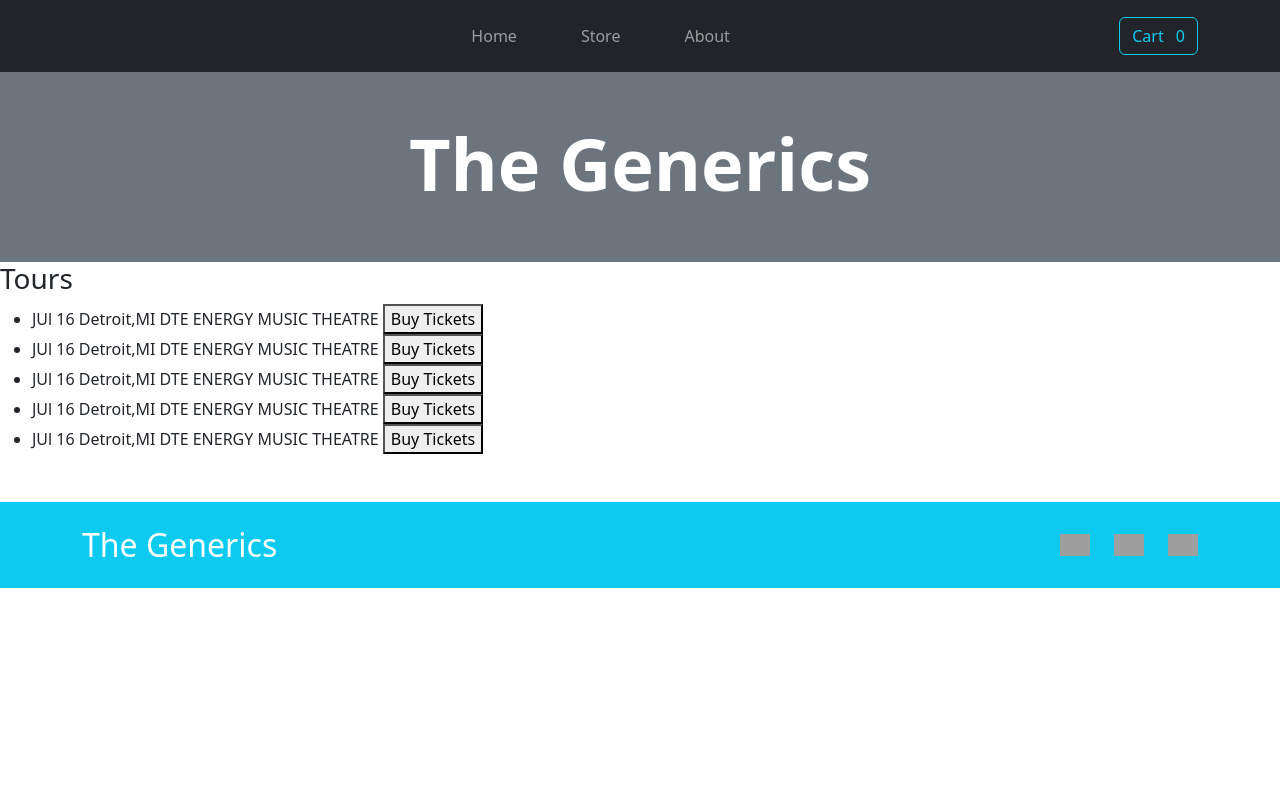
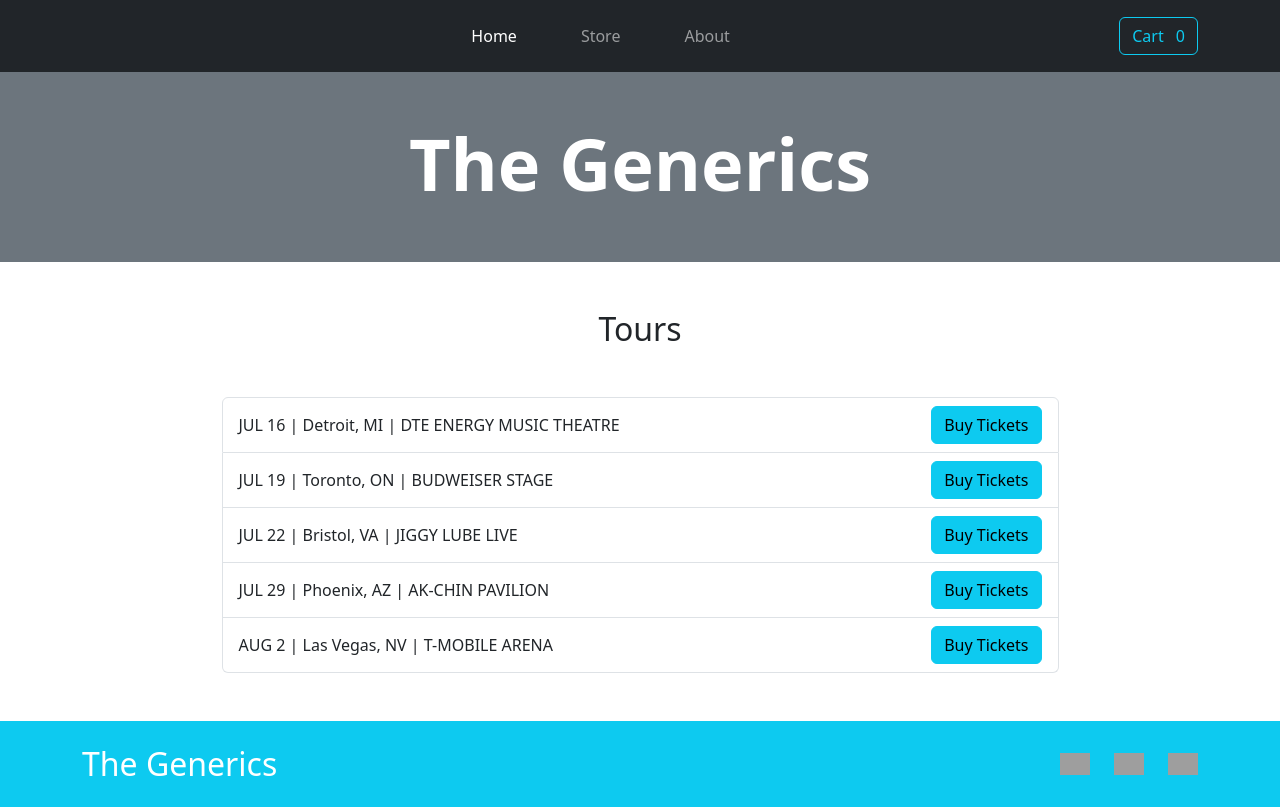
Before and after one commit to gaganbedi771/E-commerce, a React (Vite) app: page / in a window 1280 px wide. Built offline with nearby package versions, Linux system fonts and the light colour scheme; grey boxes are pictures that could not be loaded.

Commit message:
navlink added with bootstrap on home and about

```diff
--- a/src/components/About/About.jsx
+++ b/src/components/About/About.jsx
@@ -2,9 +2,9 @@ import React from 'react'
 
 const About = () => {
   return (
-    <div>
-      <h2>About</h2>
-      <p>Lorem, ipsum dolor sit amet consectetur adipisicing elit. Sunt odit dicta necessitatibus earum eaque odio laudantium vitae atque doloribus itaque rerum at commodi, alias ipsum? Adipisci sed ducimus accusantium ipsam, recusandae amet, fugiat facere aut, laudantium minus modi quia nesciunt molestiae odio. Autem facilis, quis facere ratione et quasi. Odio.</p>
+    <div className='container my-5'>
+      <h2 className='text-center mb-3'>About</h2>
+      <p className="w-75 mx-auto text-center">Lorem, ipsum dolor sit amet consectetur adipisicing elit. Sunt odit dicta necessitatibus earum eaque odio laudantium vitae atque doloribus itaque rerum at commodi, alias ipsum? Adipisci sed ducimus accusantium ipsam, recusandae amet, fugiat facere aut, laudantium minus modi quia nesciunt molestiae odio. Autem facilis, quis facere ratione et quasi. Odio.</p>
     </div>
   )
 }
--- a/src/components/Header.jsx
+++ b/src/components/Header.jsx
@@ -4,7 +4,7 @@ import Nav from 'react-bootstrap/Nav';
 import Navbar from 'react-bootstrap/Navbar';
 import Button from 'react-bootstrap/Button';
 import CartContext from "../context/CartContext";
-import { Link } from 'react-router-dom';
+import { Link,NavLink } from 'react-router-dom';
 
 
 const Header = () => {
@@ -14,9 +14,9 @@ const Header = () => {
     <Navbar bg="dark" variant='dark' className='py-3 '>
         <Container >
           <Nav className=' gap-5 mx-auto' >
-            <Nav.Link as={Link} to="/">Home</Nav.Link>
-            <Nav.Link as={Link} to="/store">Store</Nav.Link>
-            <Nav.Link as={Link} to="/about">About</Nav.Link>
+            <Nav.Link as={NavLink} to="/">Home</Nav.Link>
+            <Nav.Link as={NavLink} to="/store">Store</Nav.Link>
+            <Nav.Link as={NavLink} to="/about">About</Nav.Link>
           </Nav>
 
           <Button variant="outline-info " onClick={cartCtx.toggleCart}>
--- a/src/components/Home/Home.jsx
+++ b/src/components/Home/Home.jsx
@@ -1,18 +1,29 @@
-import React from 'react'
+import React from "react";
+import Button from "react-bootstrap/Button";
 
 const Home = () => {
+  const tours = [
+    "JUL 16 | Detroit, MI | DTE ENERGY MUSIC THEATRE",
+    "JUL 19 | Toronto, ON | BUDWEISER STAGE",
+    "JUL 22 | Bristol, VA | JIGGY LUBE LIVE",
+    "JUL 29 | Phoenix, AZ | AK-CHIN PAVILION",
+    "AUG 2 | Las Vegas, NV | T-MOBILE ARENA",
+  ];
+
   return (
-    <div>
-      <h3>Tours</h3>
-      <ul>
-        <li>JUl 16 Detroit,MI DTE ENERGY MUSIC THEATRE <button>Buy Tickets</button></li>
-        <li>JUl 16 Detroit,MI DTE ENERGY MUSIC THEATRE <button>Buy Tickets</button></li>
-        <li>JUl 16 Detroit,MI DTE ENERGY MUSIC THEATRE <button>Buy Tickets</button></li>
-        <li>JUl 16 Detroit,MI DTE ENERGY MUSIC THEATRE <button>Buy Tickets</button></li>
-        <li>JUl 16 Detroit,MI DTE ENERGY MUSIC THEATRE <button>Buy Tickets</button></li>
+    <div className="container my-5">
+      <h2 className="text-center mb-5">Tours</h2>
+      <ul className="list-group mx-auto w-75">
+        {tours.map((tour, index) => {
+         return  <li key={index} className="list-group-item d-flex justify-content-between align-items-center" >
+            <span>{tour}</span>
+
+            <Button variant="info">Buy Tickets</Button>
+          </li>;
+        })}
       </ul>
     </div>
-  )
-}
+  );
+};
 
-export default Home
+export default Home;
```
